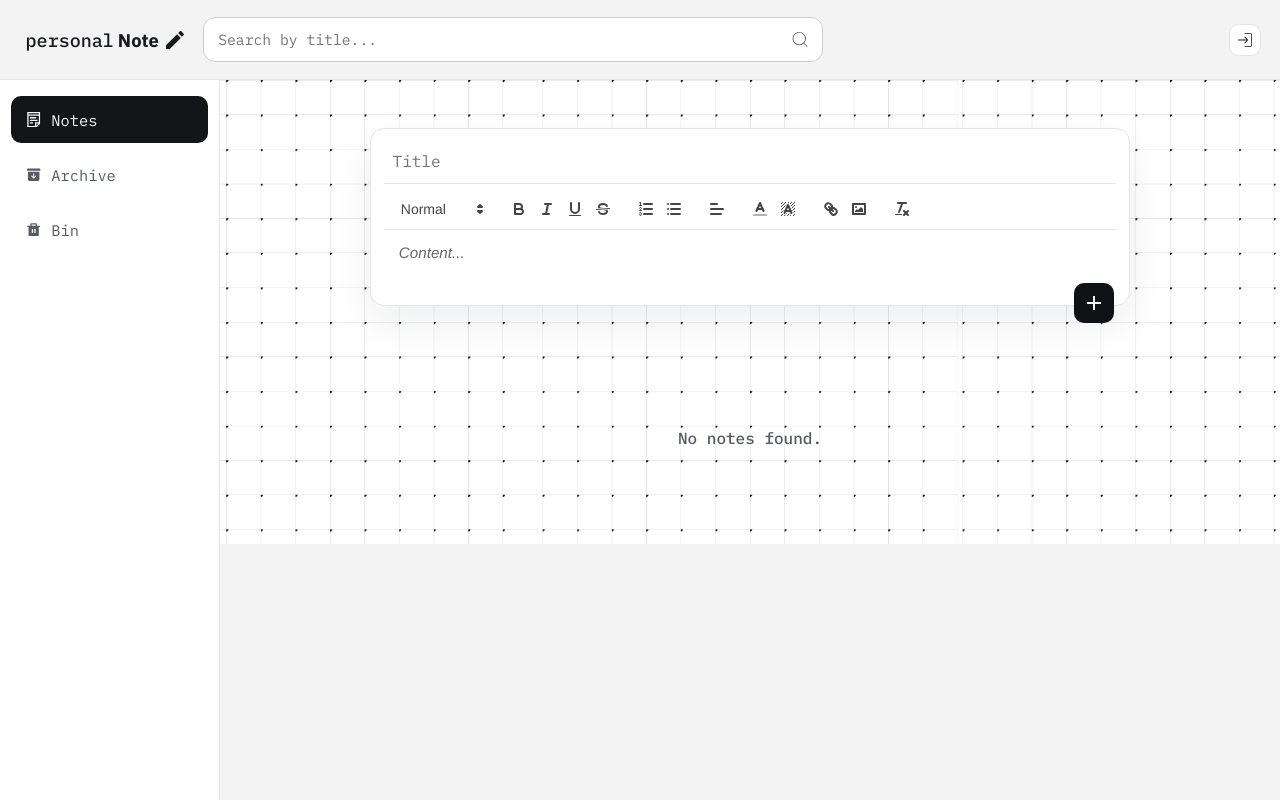
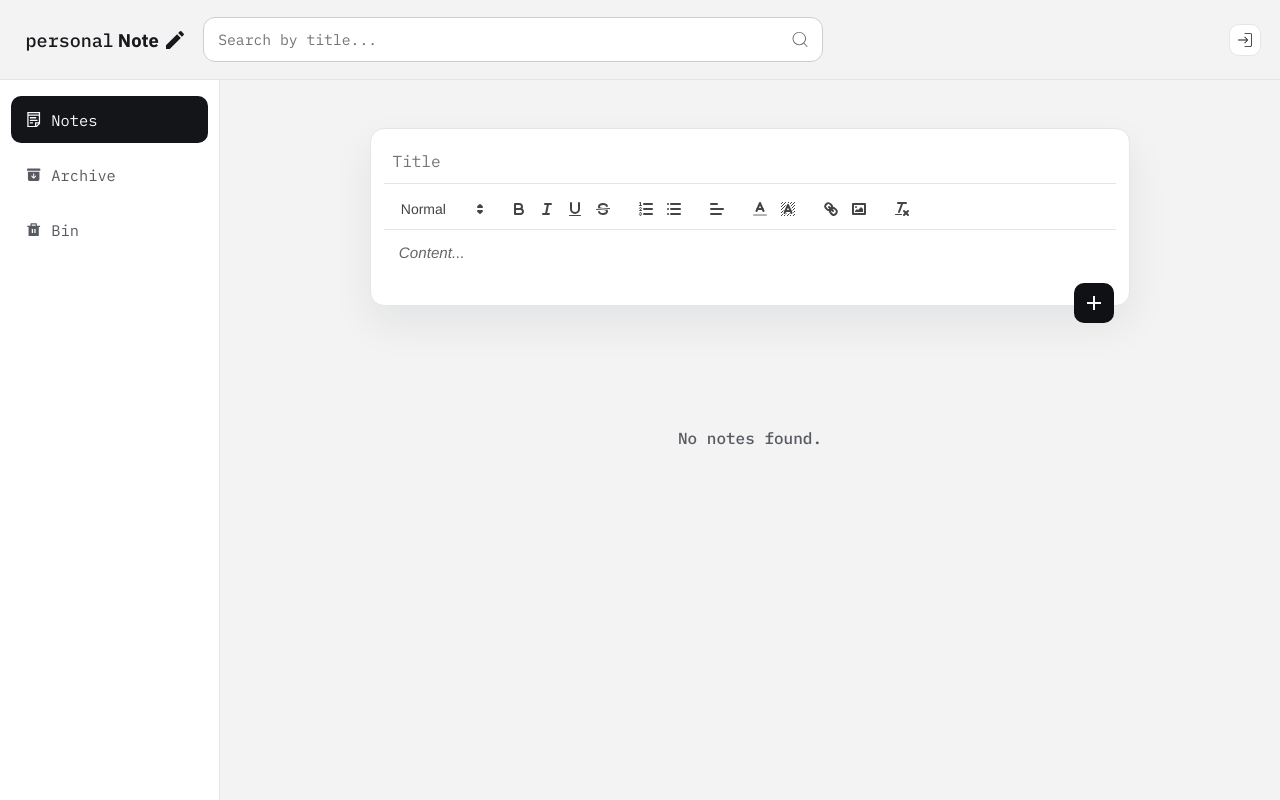
Before and after one commit to RaviPratihast/my-todo-app-using-React, a React (Create React App) app: page /notes in a window 1280 px wide. Built offline with nearby package versions, Linux system fonts and the light colour scheme.

Commit message:
Refactor: remove inline background styles from Archive, Bin, and Notes components

```diff
--- a/src/Pages/Archive/Archive.jsx
+++ b/src/Pages/Archive/Archive.jsx
@@ -6,12 +6,6 @@ import "./Archive.css";
 
 const Archive = () => {
   const { state, dispatch } = useNotes();
-  const pageBackgroundStyle = {
-    backgroundImage: `url("${process.env.PUBLIC_URL}/Dot grid@2x.png")`,
-    backgroundRepeat: "repeat",
-    backgroundSize: "420px auto",
-    backgroundPosition: "center top",
-  };
 
   function deleteNote(id) {
     dispatch({
@@ -26,7 +20,7 @@ const Archive = () => {
   return (
     <>
       <Sidenav />
-      <div className="archive-container" style={pageBackgroundStyle}>
+      <div className="archive-container">
         {state.archive.length === 0 ? (
           <p className="empty-container-message">No Notes in Archive</p>
         ) : (
--- a/src/Pages/Bin/Bin.jsx
+++ b/src/Pages/Bin/Bin.jsx
@@ -6,12 +6,6 @@ import "./Bin.css";
 
 const Bin = () => {
   const { state, dispatch } = useNotes();
-  const pageBackgroundStyle = {
-    backgroundImage: `url("${process.env.PUBLIC_URL}/Dot grid@2x.png")`,
-    backgroundRepeat: "repeat",
-    backgroundSize: "420px auto",
-    backgroundPosition: "center top",
-  };
 
   const deleteNotePermanently = (id) => {
     dispatch({ type: "DELETE_NOTE_PERMANENTLY", payload: id });
@@ -21,7 +15,7 @@ const Bin = () => {
   return (
     <>
       <Sidenav />
-      <div className="bin-container" style={pageBackgroundStyle}>
+      <div className="bin-container">
         {state.deletedNote.length === 0 ? (
           <div className="empty-container-message">
             <p>No Notes in Trash</p>
--- a/src/Pages/Notes/Notes.jsx
+++ b/src/Pages/Notes/Notes.jsx
@@ -7,12 +7,6 @@ import { v4 as uuidv4 } from "uuid";
 
 const Notes = () => {
   const { state, dispatch } = useNotes();
-  const pageBackgroundStyle = {
-    backgroundImage: `url("${process.env.PUBLIC_URL}/Dot grid@2x.png")`,
-    backgroundRepeat: "repeat",
-    backgroundSize: "420px auto",
-    backgroundPosition: "center top",
-  };
   const filteredNotes = state.notes.filter((note) =>
     note.title.toLowerCase().includes(state.searchQuery)
   );
@@ -36,7 +30,7 @@ const Notes = () => {
   return (
     <>
       <Sidenav />
-      <div className="main-app-container" style={pageBackgroundStyle}>
+      <div className="main-app-container">
         <Input onAdd={addNotes} />
         <div className="card-element-section">
           {filteredNotes.length > 0 ? (
```
